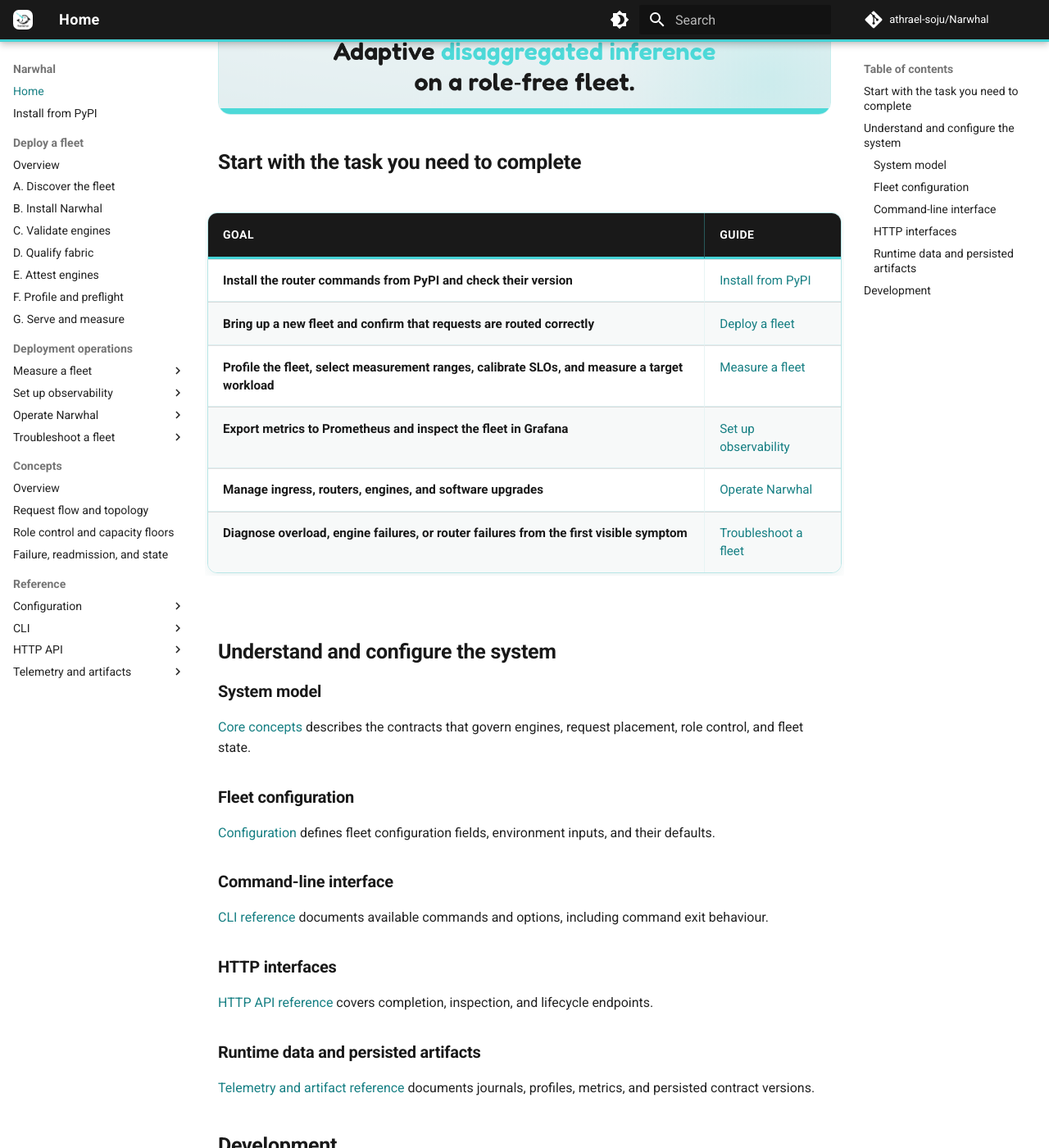
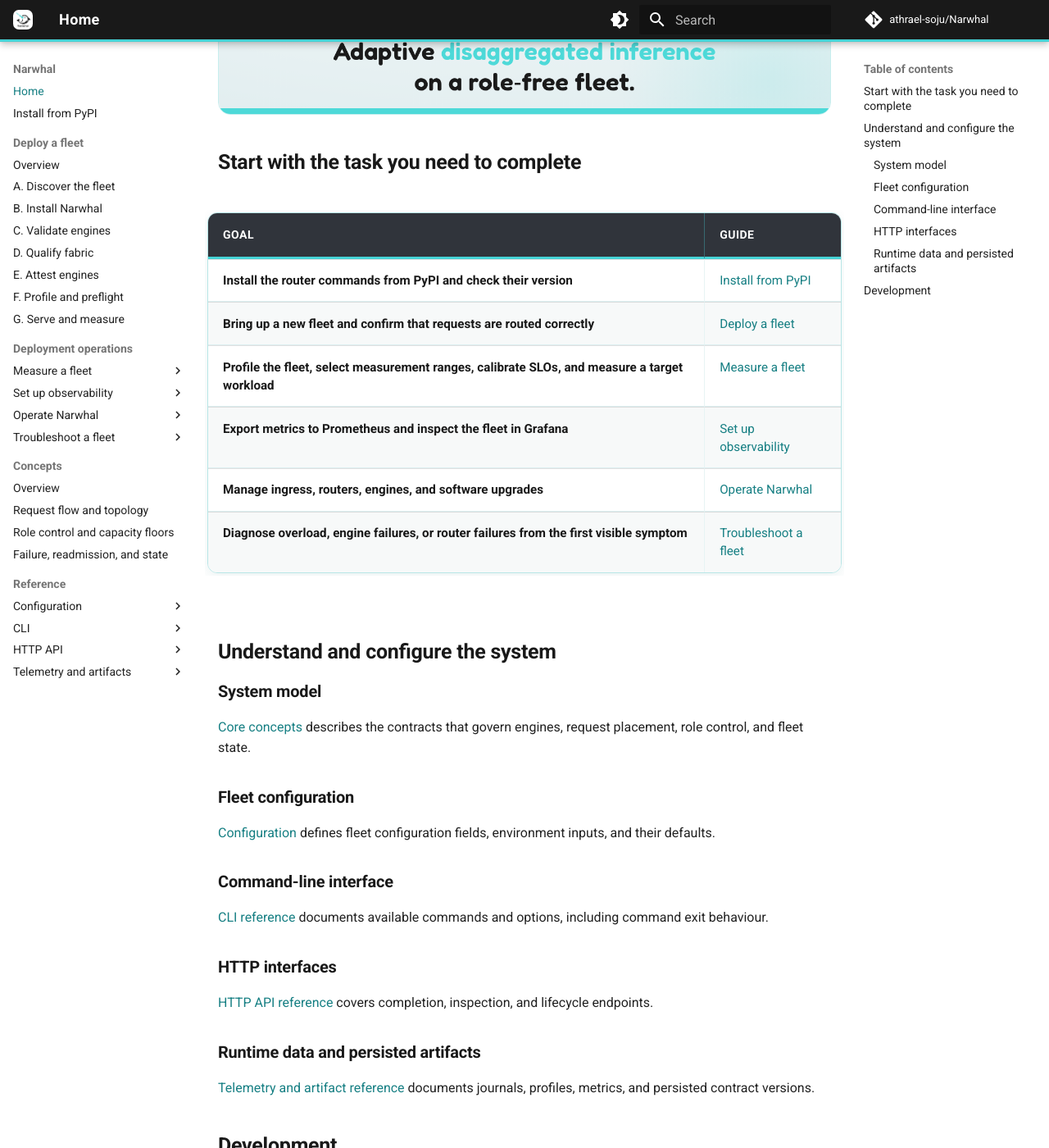
Before and after one commit to athrael-soju/Narwhal, an MkDocs documentation site: the page built from docs/index.md, in a window 1280 px wide and 1400 px high, scrolled down 536 px. Shown: the whole window at 82% size. Built offline with MkDocs 1.6.1 and Material for MkDocs 9.7.7, drawn with Linux system fonts in a browser that asks for light colours; comment, search, counter and statistics services are not loaded.

Commit message:
fix(docs): blend dark hero and use graphite light headers

```diff
--- a/docs/stylesheets/extra.css
+++ b/docs/stylesheets/extra.css
@@ -2,6 +2,7 @@
   --narwhal-aqua: #45d2d5;
   --narwhal-aqua-dark: #167f83;
   --narwhal-ink: #191919;
+  --narwhal-graphite: #30343b;
   --narwhal-ice: #edfafa;
   --md-primary-fg-color: var(--narwhal-aqua-dark);
   --md-primary-fg-color--light: var(--narwhal-aqua);
@@ -89,7 +90,7 @@
 }
 
 .md-typeset table:not([class]) th {
-  background: var(--narwhal-ink);
+  background: var(--narwhal-graphite);
   border-bottom: 3px solid var(--narwhal-aqua);
   color: white;
   font-size: 0.7rem;
@@ -170,16 +171,7 @@
 }
 
 [data-md-color-scheme="slate"] .md-typeset table:not([class]) th {
-  background: white;
-  color: var(--narwhal-ink);
-}
-
-[data-md-color-scheme="slate"] .md-typeset table:not([class]) th + th {
-  border-left-color: #dceff0;
-}
-
-[data-md-color-scheme="slate"] .md-typeset table:not([class]) th a {
-  color: var(--narwhal-aqua-dark);
+  background: var(--narwhal-ink);
 }
 
 [data-md-color-scheme="slate"] .md-typeset table:not([class]) td {
@@ -199,7 +191,7 @@
 }
 
 [data-md-color-scheme="slate"] .narwhal-hero {
-  background: #172528;
+  background: var(--md-default-bg-color);
   border-color: #3c6970;
 }
 
```
Also changed, not shown: docs/index.md (+4 -4 lines).
